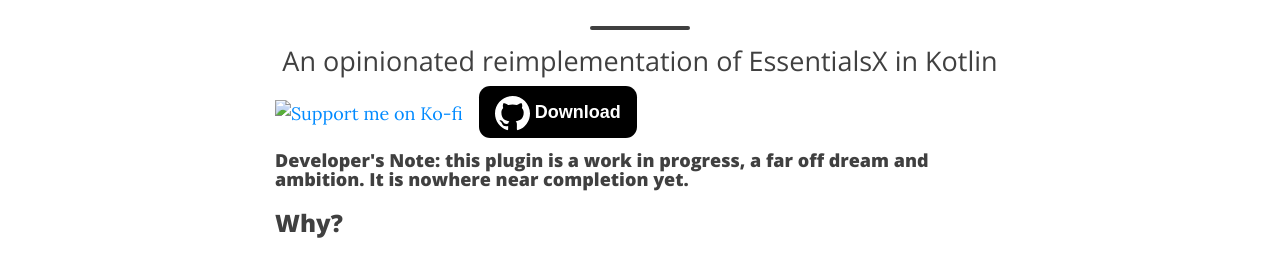
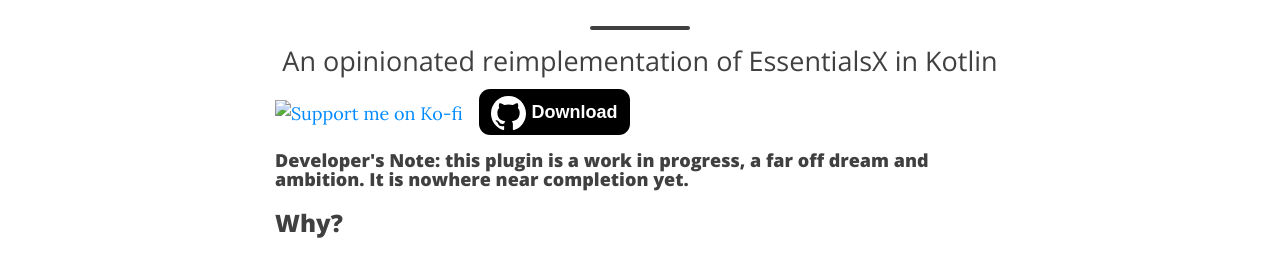
Before and after one commit to TheKrafter/NecessitiesWebpage, a Jekyll site: the page built from index.html, in a window 1280 px wide. Shown: the part 208-479 px from the top of the page. Built offline with Jekyll 4.4.1, drawn with Linux system fonts in a browser that asks for light colours; comment, search, counter and statistics services are not loaded.

Commit message:
Update index.html

```diff
--- a/index.html
+++ b/index.html
@@ -4,7 +4,7 @@
 subtitle: An opinionated reimplementation of EssentialsX in Kotlin
 ---
 
-<a href="https://ko-fi.com/G2G5DO1DO"><img src="https://ko-fi.com/img/githubbutton_sm.svg" alt="Support me on Ko-fi" height="40"></a><a style="border-radius: 0.7rem; background-color: black; color: white; text-decoration: none; font-family: Arial, Helvetica, sans-serif; font-weight: 600; padding: 1rem; margin-inline: 1rem;" href="https://github.com/TheKrafter/Necessities/releases/latest"><svg xmlns="http://www.w3.org/2000/svg" width="35" height="35" fill="currentColor" class="bi bi-github" viewBox="0 0 16 16"><path d="M8 0C3.58 0 0 3.58 0 8c0 3.54 2.29 6.53 5.47 7.59.4.07.55-.17.55-.38 0-.19-.01-.82-.01-1.49-2.01.37-2.53-.49-2.69-.94-.09-.23-.48-.94-.82-1.13-.28-.15-.68-.52-.01-.53.63-.01 1.08.58 1.23.82.72 1.21 1.87.87 2.33.66.07-.52.28-.87.51-1.07-1.78-.2-3.64-.89-3.64-3.95 0-.87.31-1.59.82-2.15-.08-.2-.36-1.02.08-2.12 0 0 .67-.21 2.2.82.64-.18 1.32-.27 2-.27s1.36.09 2 .27c1.53-1.04 2.2-.82 2.2-.82.44 1.1.16 1.92.08 2.12.51.56.82 1.27.82 2.15 0 3.07-1.87 3.75-3.65 3.95.29.25.54.73.54 1.48 0 1.07-.01 1.93-.01 2.2 0 .21.15.46.55.38A8.01 8.01 0 0 0 16 8c0-4.42-3.58-8-8-8"/></svg> Download</a>
+<a href="https://ko-fi.com/G2G5DO1DO"><img src="https://ko-fi.com/img/githubbutton_sm.svg" alt="Support me on Ko-fi" height="40"></a><a style="border-radius: 0.7rem; background-color: black; color: white; text-decoration: none; font-family: Arial, Helvetica, sans-serif; font-weight: 600; padding: 0.8rem; margin-inline: 1rem;" href="https://github.com/TheKrafter/Necessities/releases/latest"><svg xmlns="http://www.w3.org/2000/svg" width="35" height="35" fill="currentColor" class="bi bi-github" viewBox="0 0 16 16"><path d="M8 0C3.58 0 0 3.58 0 8c0 3.54 2.29 6.53 5.47 7.59.4.07.55-.17.55-.38 0-.19-.01-.82-.01-1.49-2.01.37-2.53-.49-2.69-.94-.09-.23-.48-.94-.82-1.13-.28-.15-.68-.52-.01-.53.63-.01 1.08.58 1.23.82.72 1.21 1.87.87 2.33.66.07-.52.28-.87.51-1.07-1.78-.2-3.64-.89-3.64-3.95 0-.87.31-1.59.82-2.15-.08-.2-.36-1.02.08-2.12 0 0 .67-.21 2.2.82.64-.18 1.32-.27 2-.27s1.36.09 2 .27c1.53-1.04 2.2-.82 2.2-.82.44 1.1.16 1.92.08 2.12.51.56.82 1.27.82 2.15 0 3.07-1.87 3.75-3.65 3.95.29.25.54.73.54 1.48 0 1.07-.01 1.93-.01 2.2 0 .21.15.46.55.38A8.01 8.01 0 0 0 16 8c0-4.42-3.58-8-8-8"/></svg> Download</a>
 
 <h4>Developer's Note: this plugin is a work in progress, a far off dream and ambition. It is nowhere near completion yet.</h4>
 
```
